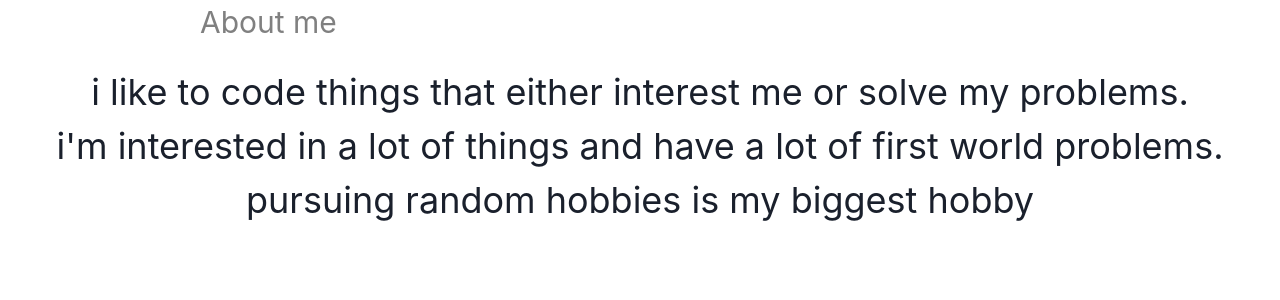
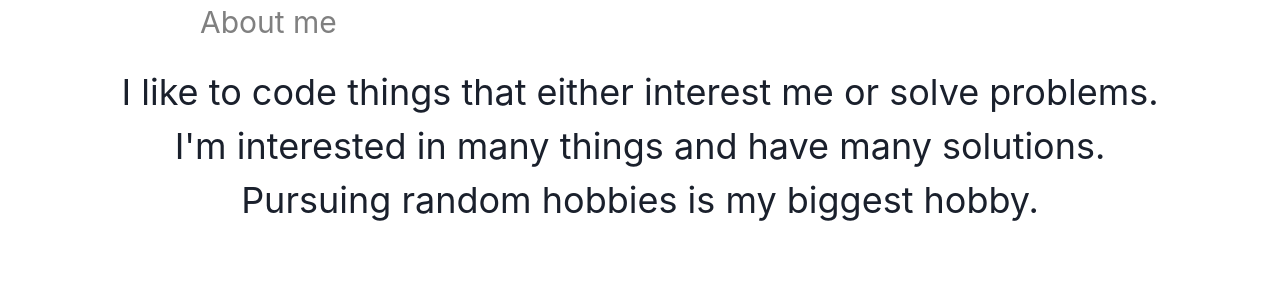
Before and after one commit to Tweemo/typescript-portfolio, a Next.js app: page /about in a window 1280 px wide. Shown: the top 300 px of the page. Built offline with nearby package versions, Linux system fonts and the light colour scheme.

Commit message:
changed some details about me

```diff
--- a/pages/about.tsx
+++ b/pages/about.tsx
@@ -7,11 +7,11 @@ const About = () => (
       About me
     </Text>
     <Text fontSize={['lg','4xl']}  h={['24vh','27.7vh']} align='center' margin={['20px', '0px']}>
-      i like to code things that either interest me or solve my problems.
+      I like to code things that either interest me or solve problems.
       <br />
-      i&apos;m interested in a lot of things and have a lot of first world problems.
+      I&apos;m interested in many things and have many solutions.
       <br />
-      pursuing random hobbies is my biggest hobby
+      Pursuing random hobbies is my biggest hobby.
     </Text>
   </>
 )
```
